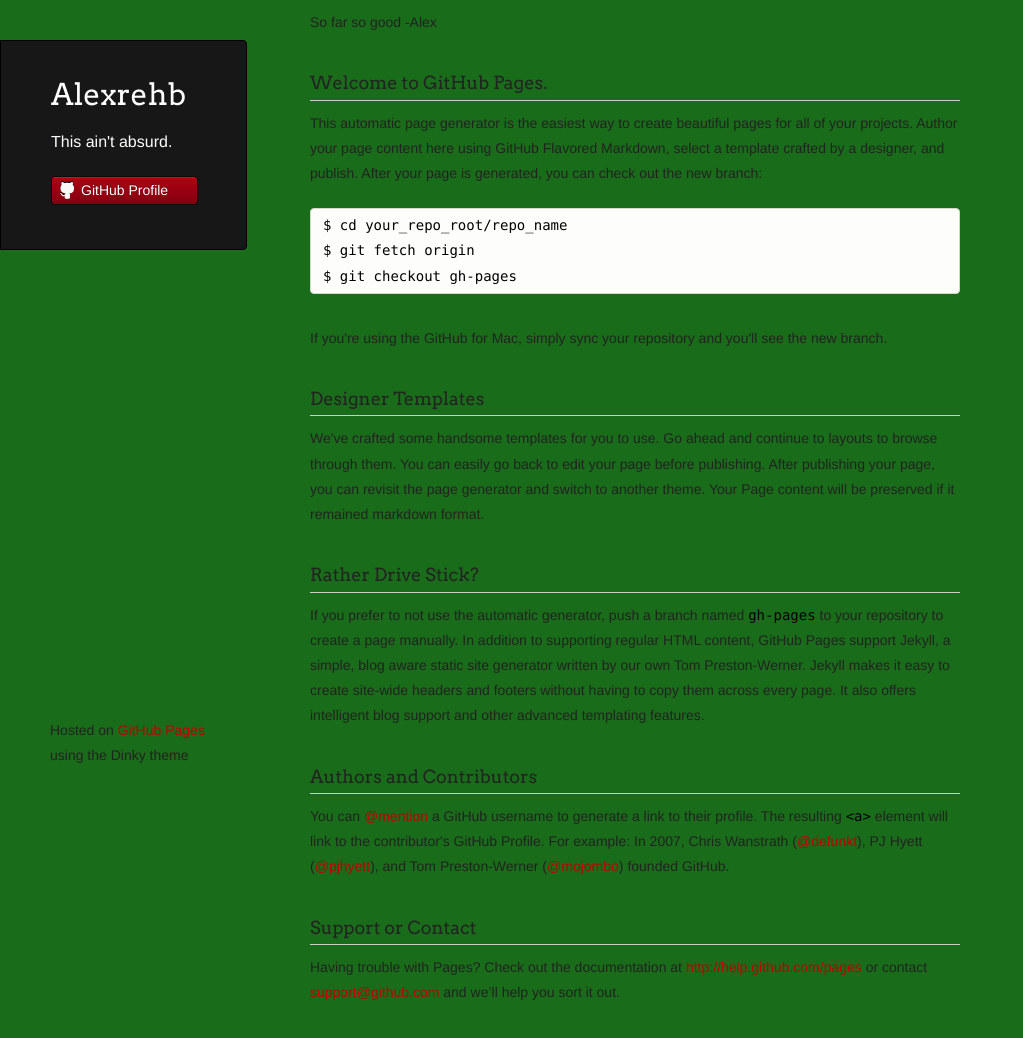
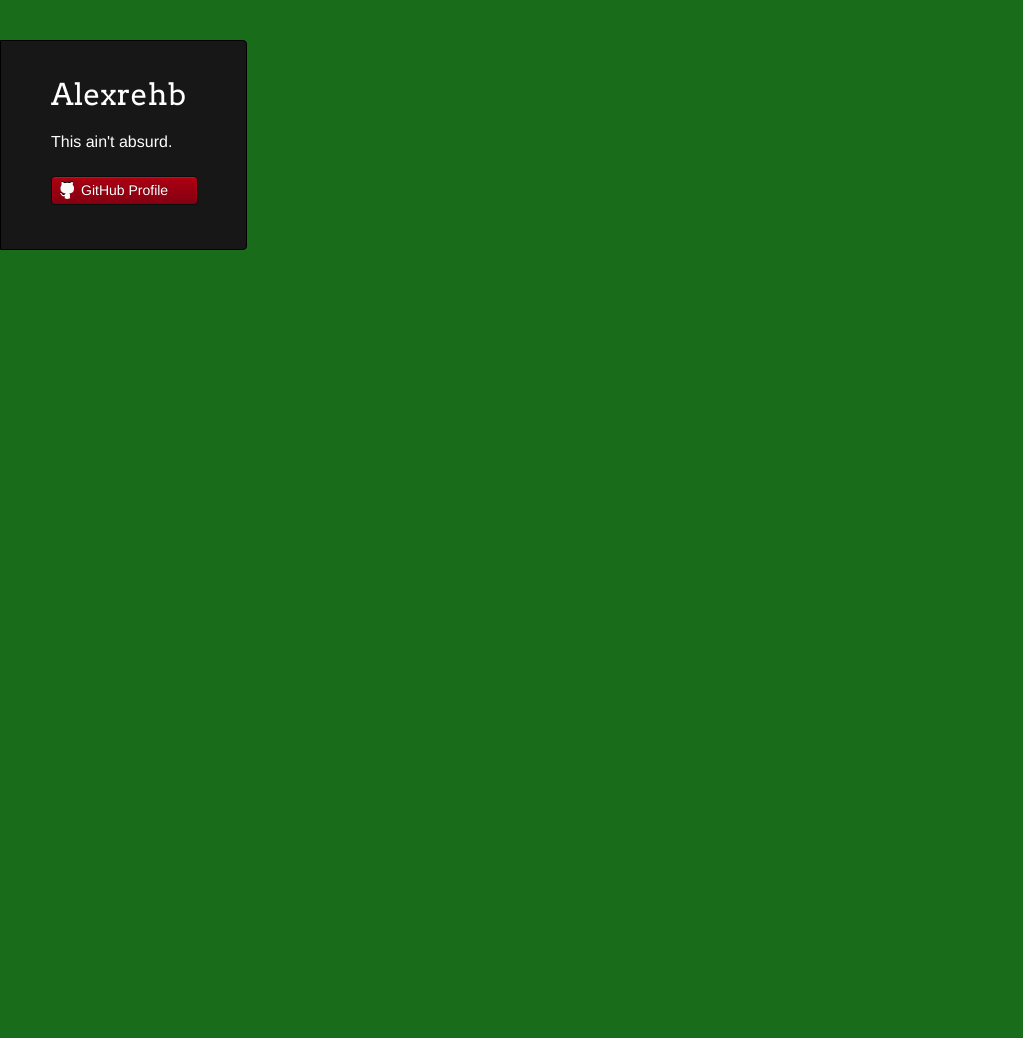
Before and after one commit to Alexrehb/alexrehb.github.io, a plain HTML site: page index.html in a window 1280 px wide. Shown: the whole page, without its empty margins (0-1023 px from the left). After the commit the page ends 800 px from the top, so only its background shows below. Drawn offline with Linux system fonts and the light colour scheme.

Commit message:
Update index.html

```diff
--- a/index.html
+++ b/index.html
@@ -27,44 +27,6 @@
 
       </header>
       <section>
-        <p>So far so good
--Alex</p>
-
-<h3>
-<a name="welcome-to-github-pages" class="anchor" href="#welcome-to-github-pages"><span class="octicon octicon-link"></span></a>Welcome to GitHub Pages.</h3>
-
-<p>This automatic page generator is the easiest way to create beautiful pages for all of your projects. Author your page content here using GitHub Flavored Markdown, select a template crafted by a designer, and publish. After your page is generated, you can check out the new branch:</p>
-
-<pre><code>$ cd your_repo_root/repo_name
-$ git fetch origin
-$ git checkout gh-pages
-</code></pre>
-
-<p>If you're using the GitHub for Mac, simply sync your repository and you'll see the new branch.</p>
-
-<h3>
-<a name="designer-templates" class="anchor" href="#designer-templates"><span class="octicon octicon-link"></span></a>Designer Templates</h3>
-
-<p>We've crafted some handsome templates for you to use. Go ahead and continue to layouts to browse through them. You can easily go back to edit your page before publishing. After publishing your page, you can revisit the page generator and switch to another theme. Your Page content will be preserved if it remained markdown format.</p>
-
-<h3>
-<a name="rather-drive-stick" class="anchor" href="#rather-drive-stick"><span class="octicon octicon-link"></span></a>Rather Drive Stick?</h3>
-
-<p>If you prefer to not use the automatic generator, push a branch named <code>gh-pages</code> to your repository to create a page manually. In addition to supporting regular HTML content, GitHub Pages support Jekyll, a simple, blog aware static site generator written by our own Tom Preston-Werner. Jekyll makes it easy to create site-wide headers and footers without having to copy them across every page. It also offers intelligent blog support and other advanced templating features.</p>
-
-<h3>
-<a name="authors-and-contributors" class="anchor" href="#authors-and-contributors"><span class="octicon octicon-link"></span></a>Authors and Contributors</h3>
-
-<p>You can <a href="https://github.com/blog/821" class="user-mention">@mention</a> a GitHub username to generate a link to their profile. The resulting <code>&lt;a&gt;</code> element will link to the contributor's GitHub Profile. For example: In 2007, Chris Wanstrath (<a href="https://github.com/defunkt" class="user-mention">@defunkt</a>), PJ Hyett (<a href="https://github.com/pjhyett" class="user-mention">@pjhyett</a>), and Tom Preston-Werner (<a href="https://github.com/mojombo" class="user-mention">@mojombo</a>) founded GitHub.</p>
-
-<h3>
-<a name="support-or-contact" class="anchor" href="#support-or-contact"><span class="octicon octicon-link"></span></a>Support or Contact</h3>
-
-<p>Having trouble with Pages? Check out the documentation at <a href="http://help.github.com/pages">http://help.github.com/pages</a> or contact <a href="mailto:support@github.com">support@github.com</a> and we’ll help you sort it out.</p>
-      </section>
-      <footer>
-        <p><small>Hosted on <a href="https://pages.github.com">GitHub Pages</a> using the Dinky theme</small></p>
-      </footer>
     </div>
     <!--[if !IE]><script>fixScale(document);</script><![endif]-->
 
```
